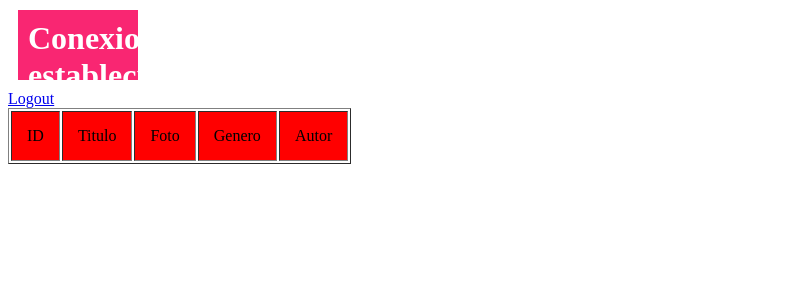
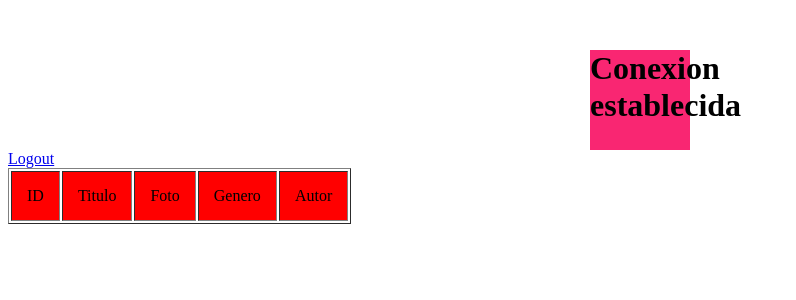
Before and after one commit to IagoMC/Desarrollo-Web-en-Entorno-Servidor, a PHP site: page /main.php in a window 1280 px wide. Shown: the top 300 px of the page, without its empty margins (0-796 px from the left). Run offline with PHP 8.4, Linux system fonts and the light colour scheme; data that the repository does not hold is empty.

Commit message:
Update main.php

```diff
--- a/sprint3sesiones/www/mysite/main.php
+++ b/sprint3sesiones/www/mysite/main.php
@@ -18,20 +18,18 @@
 
 	h1{
 		width: 100px;
-   	 	height: 50px;
+   		height: 100px;
     		background: #f92672;
-    		color: white;
-    		font-weight: bold;
-    		-webkit-transition: width 1s,
-		background 1s;
-   		-moz-transition: width 1s, background 1s;
-    		-o-transition: width 1s, background 1s;
-    		transition: width 1s, background 1s;
-    		padding: 10px;
-    		margin: 10px;
+    		transition: width 2s, height 2s, margin 2s;
+    		margin: 50px auto 0;
+	}
 
+	h1:hover{
+   	 width: 100%;
+   	 height: 200px;
+   	 margin: 0 auto;
+}
 
-		}
 	</style>
 
 </head>
```
